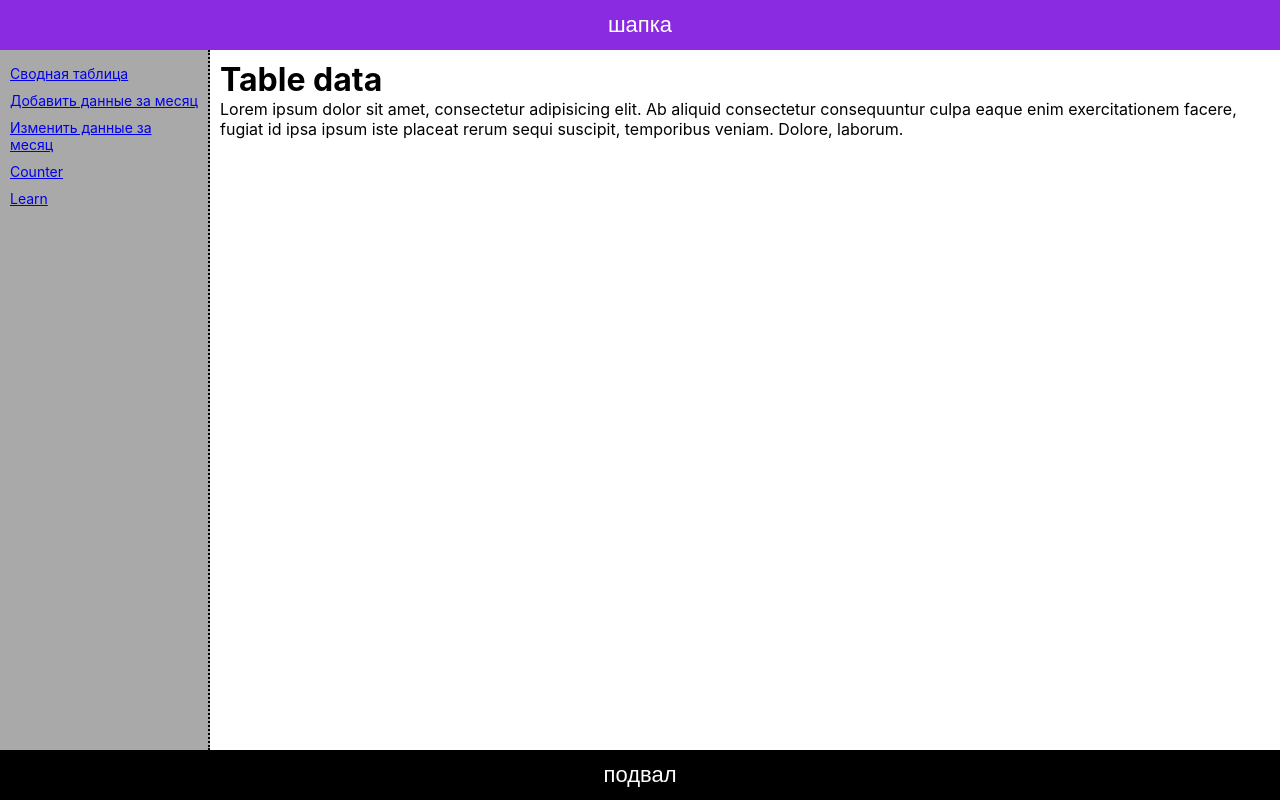
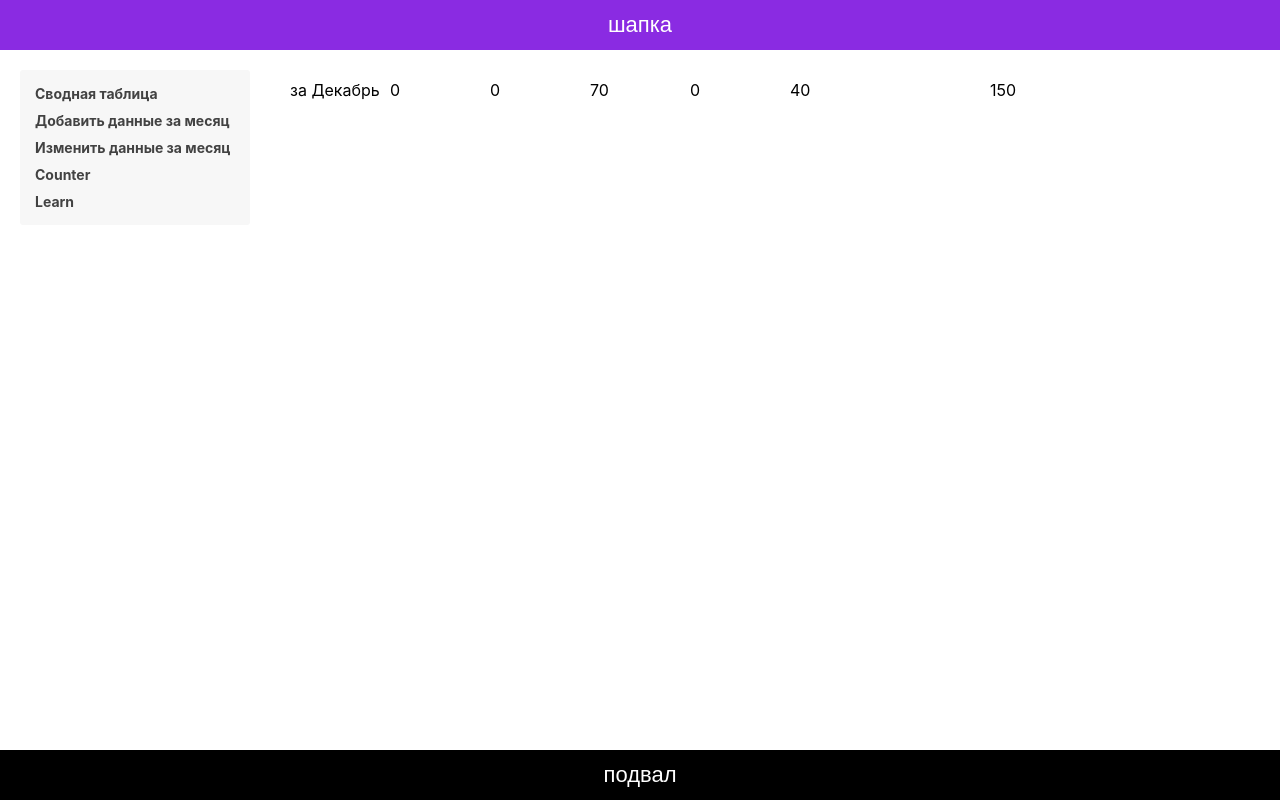
Before and after one commit to bakabk/payment-calculator, a React (Create React App) app: page / in a window 1280 px wide. Built offline with nearby package versions, Linux system fonts and the light colour scheme.

Commit message:
добавлен react-router сделанны ссылки добавленно первое приближение таблицы вывода данных

```diff
--- a/package.json
+++ b/package.json
@@ -13,12 +13,14 @@
     "@types/react-dom": "^16.9.13",
     "@types/react-redux": "^7.1.16",
     "@types/react-router-dom": "^5.1.8",
+    "@types/react-window": "^1.8.4",
     "node-sass": "^6.0.1",
     "react": "^17.0.2",
     "react-dom": "^17.0.2",
     "react-redux": "^7.2.4",
     "react-router-dom": "^5.2.0",
     "react-scripts": "4.0.3",
+    "react-window": "^1.8.6",
     "typescript": "^4.1.6"
   },
   "scripts": {
--- a/src/App.scss
+++ b/src/App.scss
@@ -18,7 +18,7 @@
   }
 
   & .app__body {
-    background-color: darkgray;
+    background-color: white;
   }
 
   & .app__footer {
@@ -31,24 +31,11 @@
 
 .app__body {
   display: grid;
-  grid-template-columns: 210px 1fr;
-}
-
-.app__body-navigation {
-  border-right: 2px dotted black;
-
-  &-wrapper {
-    list-style: none;
-    padding: 10px;
-  }
-
-  &-wrapper--list {
-    padding: 5px 0;
-    font-size: 14px;
-  }
+  grid-template-columns: 270px 1fr;
 }
 
 .app__body-content {
+  margin: 20px 10px;
   padding: 10px;
   background-color: white;
 }
--- a/src/App.tsx
+++ b/src/App.tsx
@@ -1,10 +1,11 @@
 import React from 'react';
-import {Link, Route, Switch, BrowserRouter as Router} from 'react-router-dom'
+import {Route, Switch, BrowserRouter as Router} from 'react-router-dom'
 import {Counter} from './features/counter/Counter';
 import Learn from './Learn';
-import Table from './Table';
+import Statistic from "./components/Statistic/Statistic";
 import Edit from './Edit';
 import Add from './Add';
+import Navigation from './components/navigation/Navigation';
 
 import './App.scss'
 
@@ -16,26 +17,8 @@ function App() {
                     шапка
                 </header>
 
-                <body className='app__body'>
-                <nav className='app__body-navigation'>
-                    <ul className='app__body-navigation-wrapper'>
-                        <li className='app__body-navigation-wrapper--list'>
-                            <Link to="/">Сводная таблица</Link>
-                        </li>
-                        <li className='app__body-navigation-wrapper--list'>
-                            <Link to="/add-page">Добавить данные за месяц</Link>
-                        </li>
-                        <li className='app__body-navigation-wrapper--list'>
-                            <Link to="/edit-page">Изменить данные за месяц</Link>
-                        </li>
-                        <li className='app__body-navigation-wrapper--list'>
-                            <Link to="/counter">Counter</Link>
-                        </li>
-                        <li className='app__body-navigation-wrapper--list'>
-                            <Link to="/learn">Learn</Link>
-                        </li>
-                    </ul>
-                </nav>
+                <div className='app__body'>
+                    <Navigation />
 
                     <div className='app__body-content'>
                         <Switch>
@@ -52,11 +35,11 @@ function App() {
                                 <Learn/>
                             </Route>
                             <Route path="/">
-                            <Table/>
+                                <Statistic/>
                             </Route>
                         </Switch>
                     </div>
-                </body>
+                </div>
 
                 <footer className='app__footer'>
                     подвал
--- a/src/Table.tsx
+++ /dev/null
@@ -1,14 +0,0 @@
-import React from "react";
-
-const Table: React.FC = () => {
-    return <div>
-        <h1>
-            Table data
-        </h1>
-        <div>
-            Lorem ipsum dolor sit amet, consectetur adipisicing elit. Ab aliquid consectetur consequuntur culpa eaque enim exercitationem facere, fugiat id ipsa ipsum iste placeat rerum sequi suscipit, temporibus veniam. Dolore, laborum.
-        </div>
-    </div>
-}
-
-export default Table;
--- /dev/null
+++ b/src/components/Statistic/Statistic.tsx
@@ -0,0 +1,152 @@
+import React from "react";
+import { FixedSizeGrid as Grid } from 'react-window';
+
+const metersData = [
+    {
+        id: 0,
+        title: 'за Декабрь',
+        date: 0,
+        lastMetersData: {
+            water: 0,
+            electricity: 0,
+            gas: true,
+            rent: true,
+            serviceRent: true
+        },
+        currentPrice: {
+            water: 70,
+            electricity: 40,
+            gas: 150,
+            rent: 20000,
+            serviceRent: 1400
+        }
+    }
+];
+
+type metersDataType = {
+    id: number,
+    title: string,
+    date: number,
+    lastMetersData: lastMetersDataType,
+    currentPrice: currentPriceType
+};
+
+type lastMetersDataType = {
+    water: number,
+    electricity: number,
+    gas: boolean,
+    rent: boolean,
+    serviceRent: boolean
+}
+
+type currentPriceType = {
+    water: number,
+    electricity: number,
+    gas: number,
+    rent: number,
+    serviceRent: number
+}
+
+const defaultPrice = {
+    water: 70,
+    electricity: 40,
+    gas: 150,
+    rent: 20000,
+    serviceRent: 1400
+}
+
+const collumnsMap = ['title', 'date', 'waterData', 'waterPrice',
+    'electricityData', 'electricityPrice', 'gasData', 'gasPrice',
+    'rentData', 'rentPrice', 'serviceRentPrice'];
+
+type cellDataType = {
+    collumn: metersDataType,
+    cellType: string
+}
+
+const cellRenderData = (props: cellDataType): any => {
+    const {cellType, collumn} = props;
+    const {title, date} = collumn;
+    const {water, electricity, gas, rent, serviceRent} = collumn.lastMetersData;
+    const {water: waterPrice, electricity: electricityPrice, gas: gasPrice, rent: rentPrice, serviceRent: serviceRentPrice} = collumn.currentPrice;
+
+    switch (cellType) {
+        case 'title':
+            return <div>{title}</div>
+        case 'date':
+            return <div>{date}</div>
+        case 'waterData':
+            return <div>{water}</div>
+        case 'waterPrice':
+            return <div>{waterPrice}</div>
+        case 'electricityData':
+            return <div>{electricity}</div>
+        case 'electricityPrice':
+            return <div>{electricityPrice}</div>
+        case 'gasData':
+            return <div>{gas}</div>
+        case 'gasPrice':
+            return <div>{gasPrice}</div>
+        case 'rentData':
+            return <div>{rent}</div>
+        case 'rentPrice':
+            return <div>{rentPrice}</div>
+        case 'serviceRentPrice':
+            return <div>{serviceRentPrice}</div>
+        default:
+            return <div>---</div>
+    }
+}
+
+type CellTypes = {
+    data: Array<metersDataType>
+    columnIndex: number,
+    rowIndex: number,
+    style: Object
+}
+
+const Cell = (cellProps: CellTypes) => {
+    const {columnIndex, rowIndex, style, data} = cellProps;
+    const cellData: cellDataType = {
+        cellType: collumnsMap[columnIndex],
+        collumn: data[rowIndex]
+    };
+
+    console.log('cellData', {cellData, cellProps});
+    return <div style={style}>
+        {cellRenderData(cellData)}
+    </div>
+}
+
+const calcColumnSize = (columns: any): number => {
+    const count = Object.keys(columns).reduce((size: number, columnIndex: string): number => {
+        const column = columns[columnIndex];
+        if (typeof(column) !== "string" && Object.keys(column).length) {
+            return size + calcColumnSize(column);
+        } else {
+            return size + 1;
+        }
+    }, 0)
+
+    return count;
+}
+
+const Statistic: React.FC = () => {
+    const size = calcColumnSize(metersData[0]);
+
+    return <div>
+        <Grid
+            columnWidth={100}
+            height={150}
+            columnCount={size}
+            rowCount={metersData.length}
+            rowHeight={35}
+            width={900}
+            itemData={metersData}
+        >
+            {Cell}
+        </Grid>
+    </div>
+}
+
+export default Statistic;
--- /dev/null
+++ b/src/components/navigation/Navigation.scss
@@ -0,0 +1,25 @@
+.navigation {
+  margin: 20px;
+
+  &-wrapper {
+    background-color: #f7f7f7;
+    border-radius: 3px;
+    list-style: none;
+    padding: 10px 15px;
+  }
+
+  &-wrapper--list {
+    padding: 5px 0;
+    font-size: 14px;
+    font-weight: bolder;
+  }
+
+  &-wrapper--list a {
+    text-decoration: none;
+    color: #424242;
+  }
+
+  &-wrapper--list a:hover{
+    color: blueviolet;
+  }
+}
--- /dev/null
+++ b/src/components/navigation/Navigation.tsx
@@ -0,0 +1,35 @@
+import React from "react";
+import {Link} from "react-router-dom";
+
+import './Navigation.scss'
+
+const navigationList = [
+    {title: 'Сводная таблица', url: '/'},
+    {title: 'Добавить данные за месяц', url: '/add-page'},
+    {title: 'Изменить данные за месяц', url: '/edit-page'},
+    {title: 'Counter', url: '/counter'},
+    {title: 'Learn', url: '/learn'}
+];
+
+type NavigationType = {
+    title: string,
+    url: string
+}
+
+function linkElement(list: Array<NavigationType>) {
+    return list.map(({url, title}, i) => {
+        return <li key={i} className='navigation-wrapper--list'>
+            <Link to={url}>{title}</Link>
+        </li>
+    })
+}
+
+const Navigation: React.FC = () => {
+    return <nav className='navigation'>
+        <ul className='navigation-wrapper'>
+            {linkElement(navigationList)}
+        </ul>
+    </nav>
+}
+
+export default Navigation;
--- a/src/index.css
+++ b/src/index.css
@@ -1,6 +1,7 @@
 * {
   margin: 0;
   padding: 0;
+  box-sizing: border-box;
 }
 
 body {
```
Also changed, not shown: src/components/Statistic/Statistic.scss (added), 1 other file (tests, documents, lock files or other folders). Lines whose indentation alone changed are shown as unchanged.
